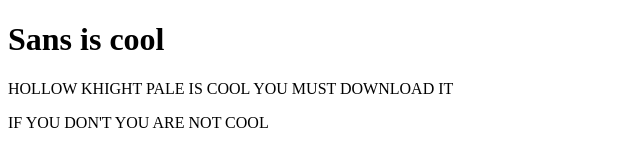
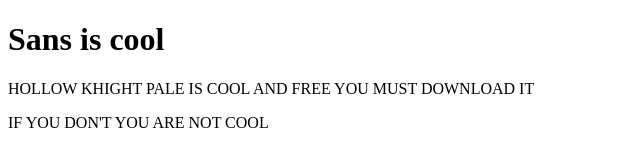
Before and after one commit to oreobelts/TestWebsite, a plain HTML site: page index.html in a window 1280 px wide. Shown: the whole page, without its empty margins (0-640 px from the left). Drawn offline with Linux system fonts and the light colour scheme.

Commit message:
Update paragraph text to include 'AND FREE'

```diff
--- a/index.html
+++ b/index.html
@@ -9,7 +9,7 @@
 <body>
         <h1>Sans is cool</h1>
 
-        <p>HOLLOW KHIGHT PALE IS COOL YOU MUST DOWNLOAD IT</p>
+        <p>HOLLOW KHIGHT PALE IS COOL AND FREE YOU MUST DOWNLOAD IT</p>
         <p>IF YOU DON'T YOU ARE NOT COOL</p>
 </body>
 </html>
```
